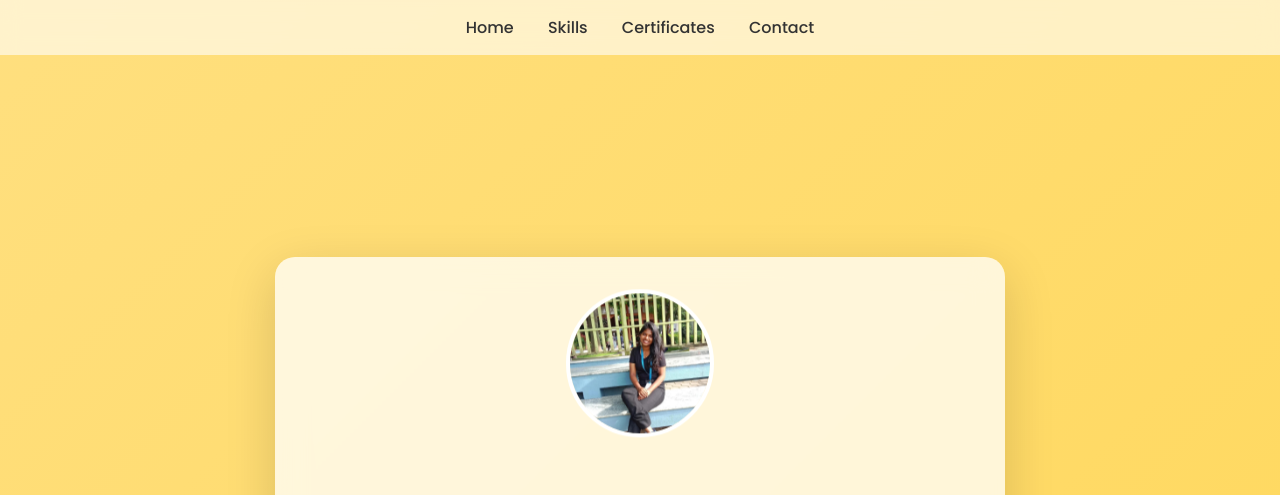
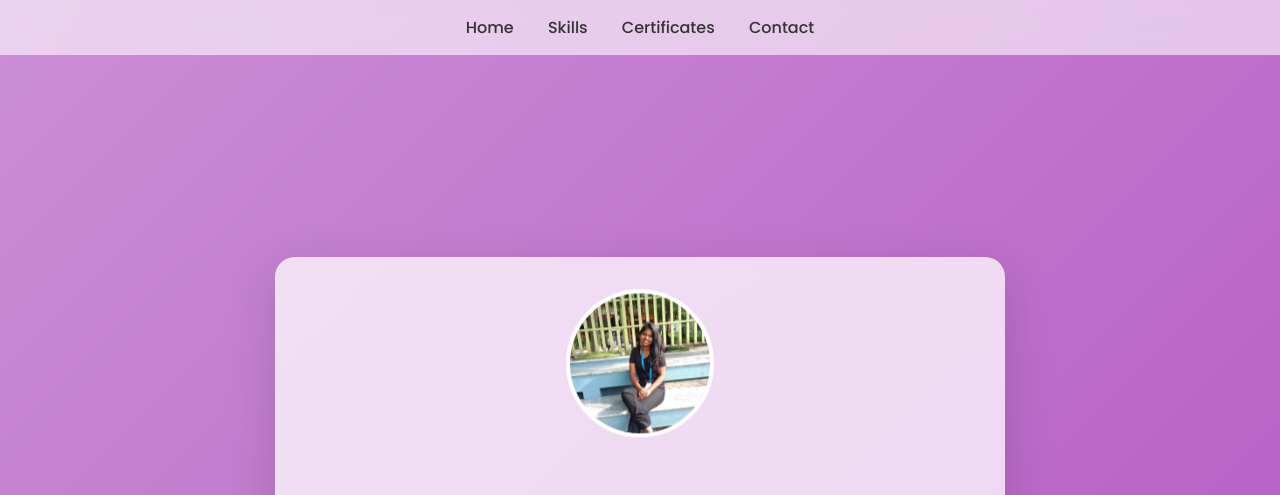
Before and after one commit to rangayadav939/my-portfolio1, a plain HTML site: page index.html in a window 1280 px wide. Shown: the top 495 px of the page. Drawn offline with nearby package versions, Linux system fonts and the light colour scheme.

Commit message:
Change background gradient in index.html

```diff
--- a/index.html
+++ b/index.html
@@ -13,7 +13,7 @@
     body {
       margin: 0;
       font-family: 'Poppins', sans-serif;
-      background: linear-gradient(135deg, #fff9c4, #ffe082, #ffd54f);
+      background: linear-gradient(135deg, #e1bee7, #ce93d8, #ab47bc);
       background-size: 300% 300%;
       animation: glowBG 10s ease infinite;
       color: #333;
```
